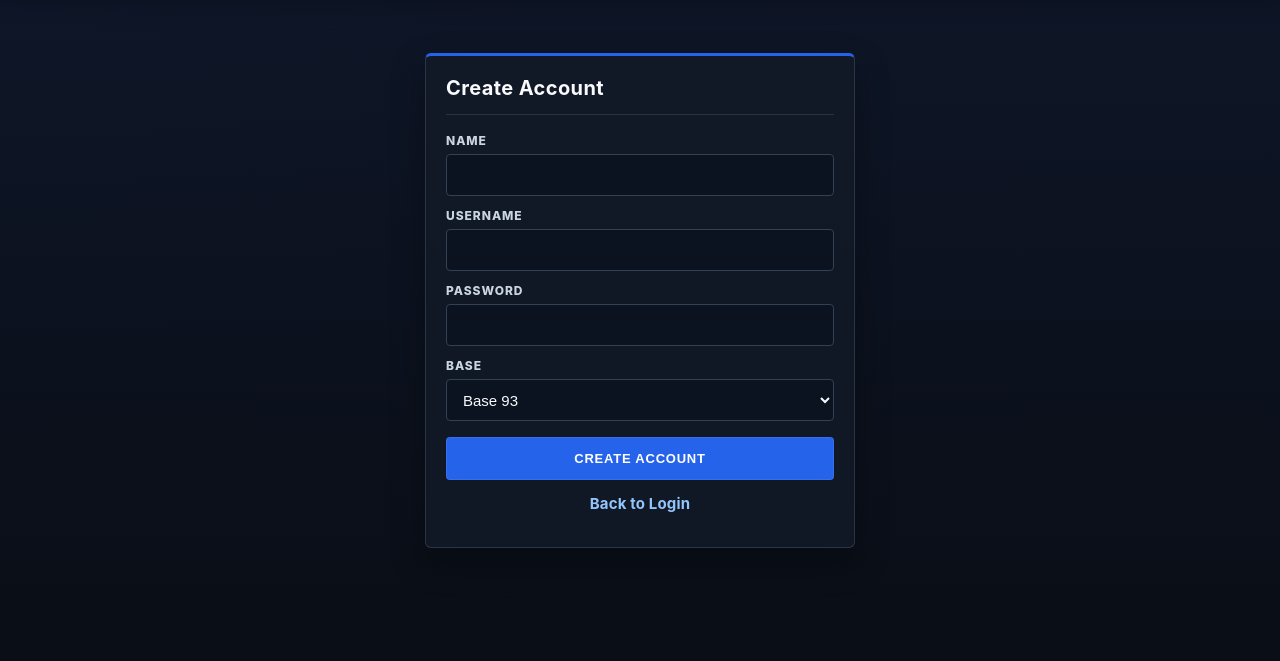
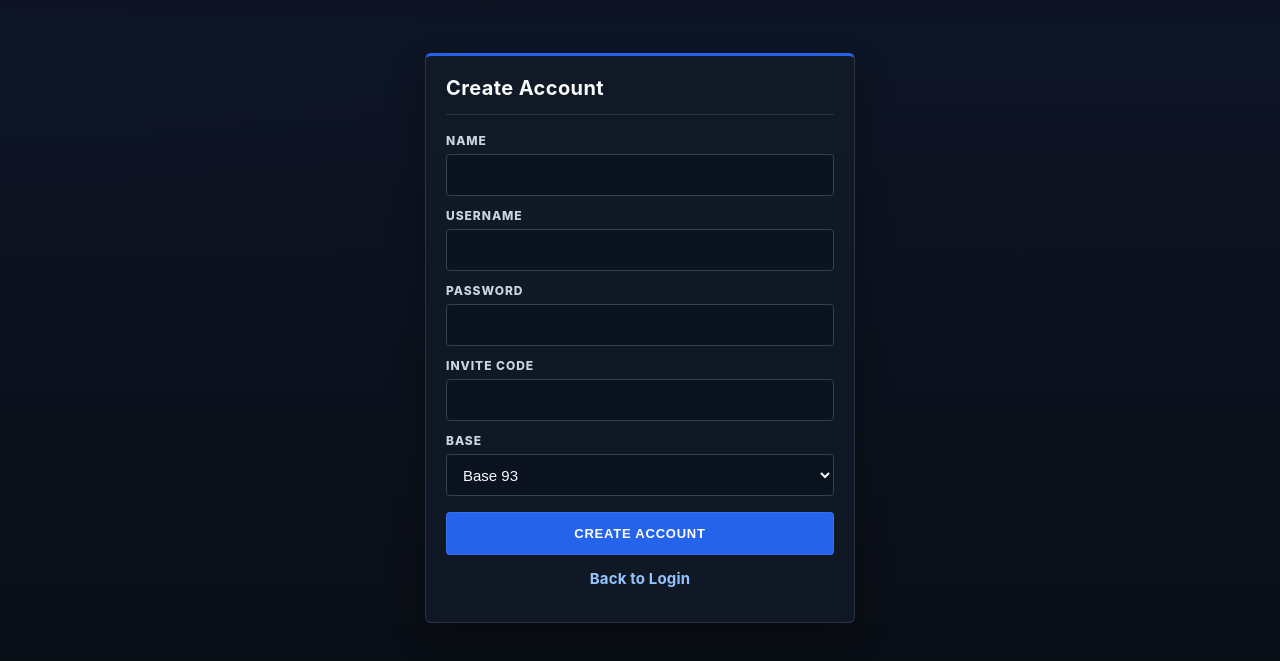
Before and after one commit to jaydenrobinette416/Mrsapparatuschecksystem, a website: page index.html in a window 1280 px wide. Both pictures are taken after a click on the element "Create Account". Shown: the part 75-736 px from the top of the page. Drawn offline with Linux system fonts and the light colour scheme.

Commit message:
Add invite code input field to signup form

```diff
--- a/index.html
+++ b/index.html
@@ -37,6 +37,8 @@
         <input id="signupUsername">
         <label>Password</label>
         <input id="signupPassword" type="password">
+        <label>Invite Code</label>
+        <input id="signupCode" type="password">
         <label>Base</label>
         <select id="signupBase">
             <option value="93">Base 93</option>
```
